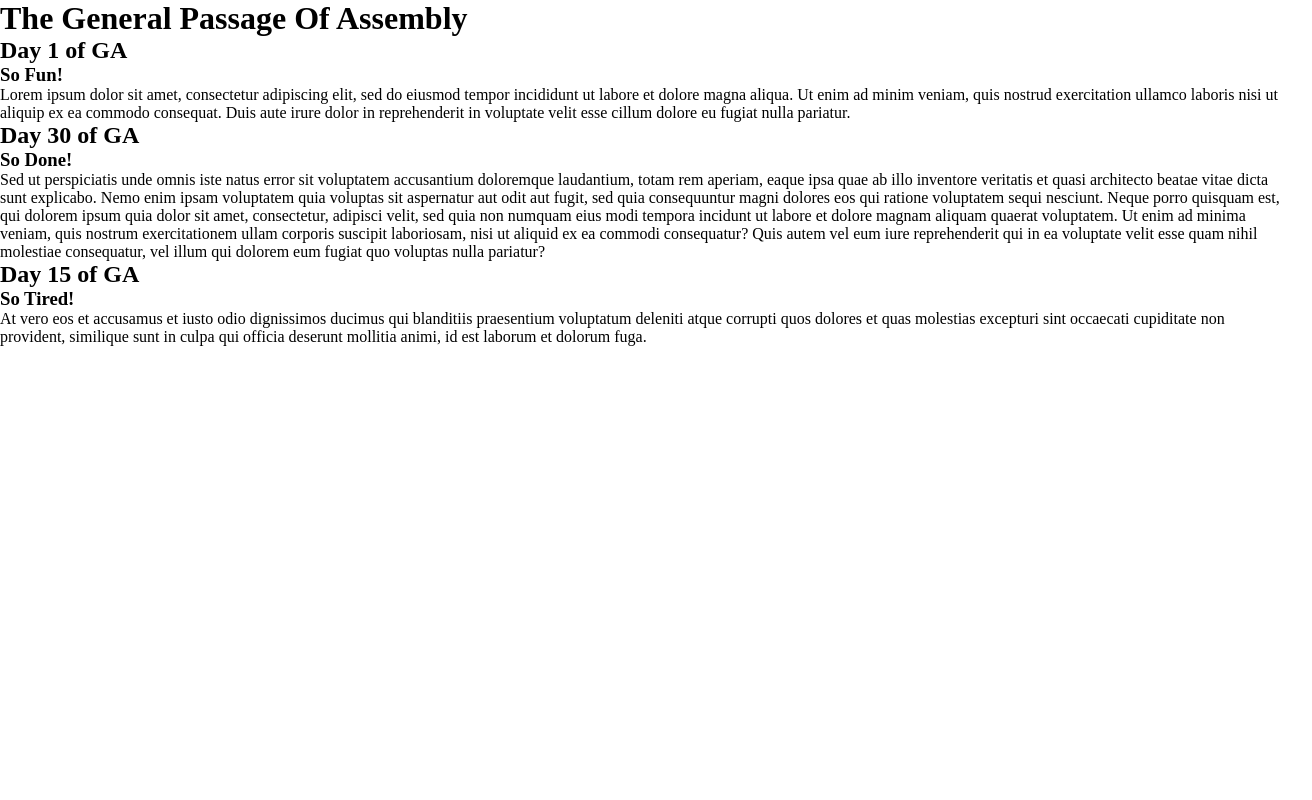
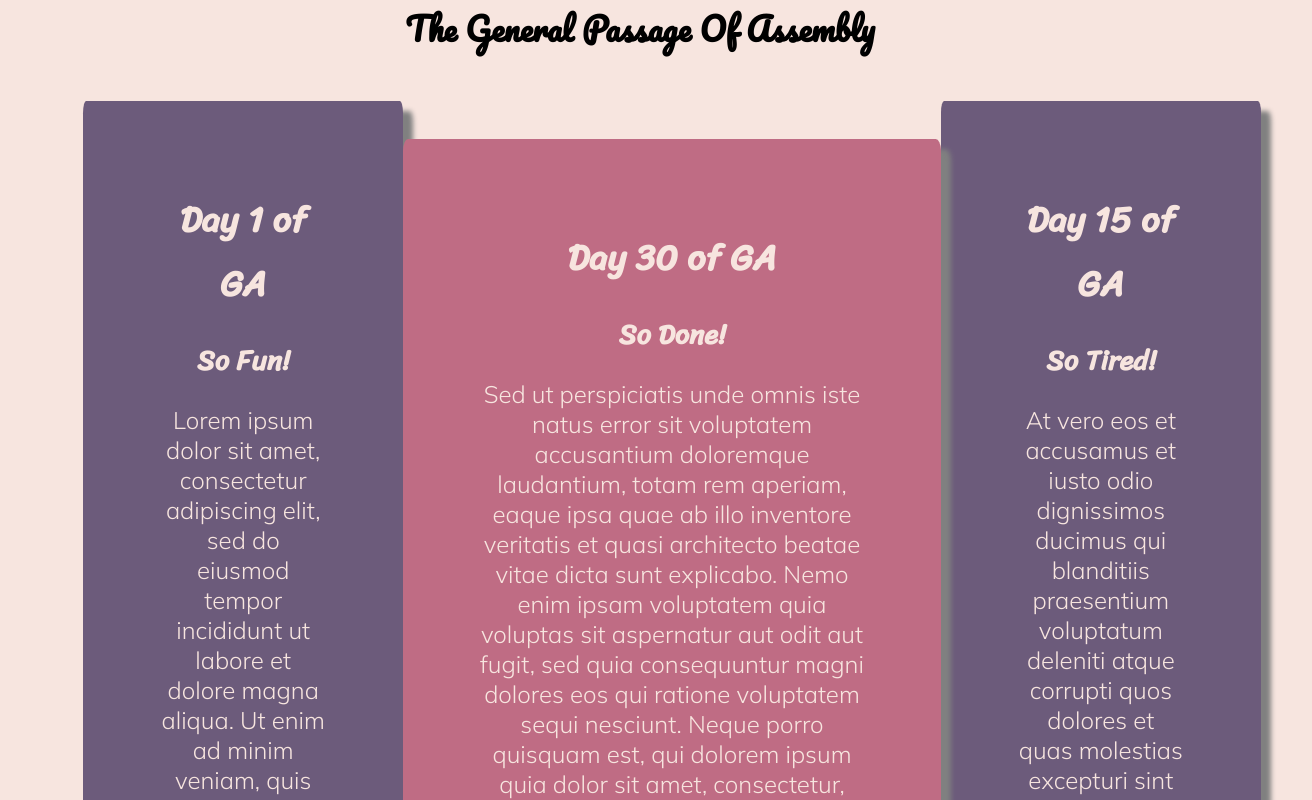
Before and after one commit to wdi-sg/ga-journal, a plain HTML site: page index.html in a window 1280 px wide. Shown: the top 800 px of the page, 1312 px wide, since content can reach past the window. Drawn offline with Linux system fonts and the light colour scheme.

Commit message:
done with styling ans responsiveness

```diff
--- a/index.html
+++ b/index.html
@@ -13,18 +13,8 @@
 <body>
     <h1>The General Passage Of Assembly</h1>
     <div class="main-container">
-        <div class="post-container">
-            <h2>Day 1 of GA</h2>
-            <h3>So Fun!</h3>
-            <p>Lorem ipsum dolor sit amet, consectetur adipiscing elit, sed do eiusmod tempor incididunt ut labore et
-                dolore magna aliqua. Ut enim ad minim veniam, quis nostrud exercitation ullamco laboris nisi ut aliquip
-                ex ea commodo consequat. Duis aute irure dolor in reprehenderit in voluptate velit esse cillum dolore
-                eu
-                fugiat nulla pariatur.
-            </p>
-        </div>
 
-        <div class="post-container">
+        <div class="post-container" id="day30">
             <h2>Day 30 of GA</h2>
             <h3>So Done!</h3>
             <p>Sed ut perspiciatis unde omnis iste natus error sit voluptatem accusantium doloremque laudantium, totam
@@ -46,7 +36,7 @@
             </p>
         </div>
 
-        <div class="post-container">
+        <div class="post-container" id="day15">
             <h2>Day 15 of GA</h2>
             <h3>So Tired!</h3>
             <p>At vero eos et accusamus et iusto odio dignissimos ducimus qui blanditiis praesentium voluptatum
@@ -56,6 +46,16 @@
                 sunt in culpa qui officia deserunt mollitia animi, id est laborum et dolorum fuga.
             </p>
         </div>
+        <div class="post-container" id="day1">
+            <h2>Day 1 of GA</h2>
+            <h3>So Fun!</h3>
+            <p>Lorem ipsum dolor sit amet, consectetur adipiscing elit, sed do eiusmod tempor incididunt ut labore et
+                dolore magna aliqua. Ut enim ad minim veniam, quis nostrud exercitation ullamco laboris nisi ut aliquip
+                ex ea commodo consequat. Duis aute irure dolor in reprehenderit in voluptate velit esse cillum dolore
+                eu
+                fugiat nulla pariatur.
+            </p>
+        </div>
     </div>
 </body>
 
--- a/styles.css
+++ b/styles.css
@@ -1,5 +1,113 @@
+@import url('https://fonts.googleapis.com/css2?family=Mulish:wght@300&family=Pacifico&family=Sriracha&display=swap');
+
 * {
   margin: 0;
   padding: 0;
   box-sizing: border-box;
 }
+
+h1{
+  text-align: center;
+  margin-bottom: 30px;
+  font-family: 'Pacifico', cursive;
+}
+body {
+  background-color: #F7E5DF;
+}
+
+.post-container {
+  width:92%;
+  margin:4% auto;
+  border-radius:1%;
+  padding:6%;
+  font-size:1.5rem;
+  text-align: center;
+  box-shadow: 10px 10px 5px grey;
+}
+
+#day30 {
+  background-color: #BF6C84;
+  color: #F7E5DF;
+}
+
+#day1,
+#day15 {
+  color:#F7E5DF;
+  background-color:#6C5B7B ;
+}
+
+h2,h3 {
+  font-family: 'Sriracha', cursive;
+}
+
+p{
+  font-family: 'Mulish', sans-serif;
+}
+
+p,h2, h3{
+  padding:10px 0;
+
+}
+
+@media screen and (min-width: 667px) {
+
+  #day15 {
+    float:right;
+    width: 45%;
+    margin: 1% 4% 4% 1%
+  }
+  #day1 {
+    width: 45%;
+    margin: 1% 1% 4% 4%;
+    float: left;
+  }
+
+  .maincontainer::after {
+    content: "";
+    clear: both;
+    display: table;
+  }
+}
+
+@media screen and (min-width: 667px) {
+
+  #day15 {
+    float:right;
+    width: 40%;
+  }
+  #day1 {
+    width: 40%;
+    float: left;
+  }
+
+  .maincontainer::after {
+    content: "";
+    clear: both;
+    display: table;
+  }
+}
+
+
+@media screen and (min-width: 1024px) {
+  .main-container {
+    width: 100%;
+    margin: 2.5%;
+
+  }
+  #day1 {
+    float:left;
+    width: 25%;
+    margin-right: 0;
+  }
+  #day15{
+    float:right;
+    width: 25%;
+    margin-left: 0;
+  }
+
+  #day30{
+    display: inline-block;
+    width: 42%;
+    margin-right: 0;
+  }
+}
```
